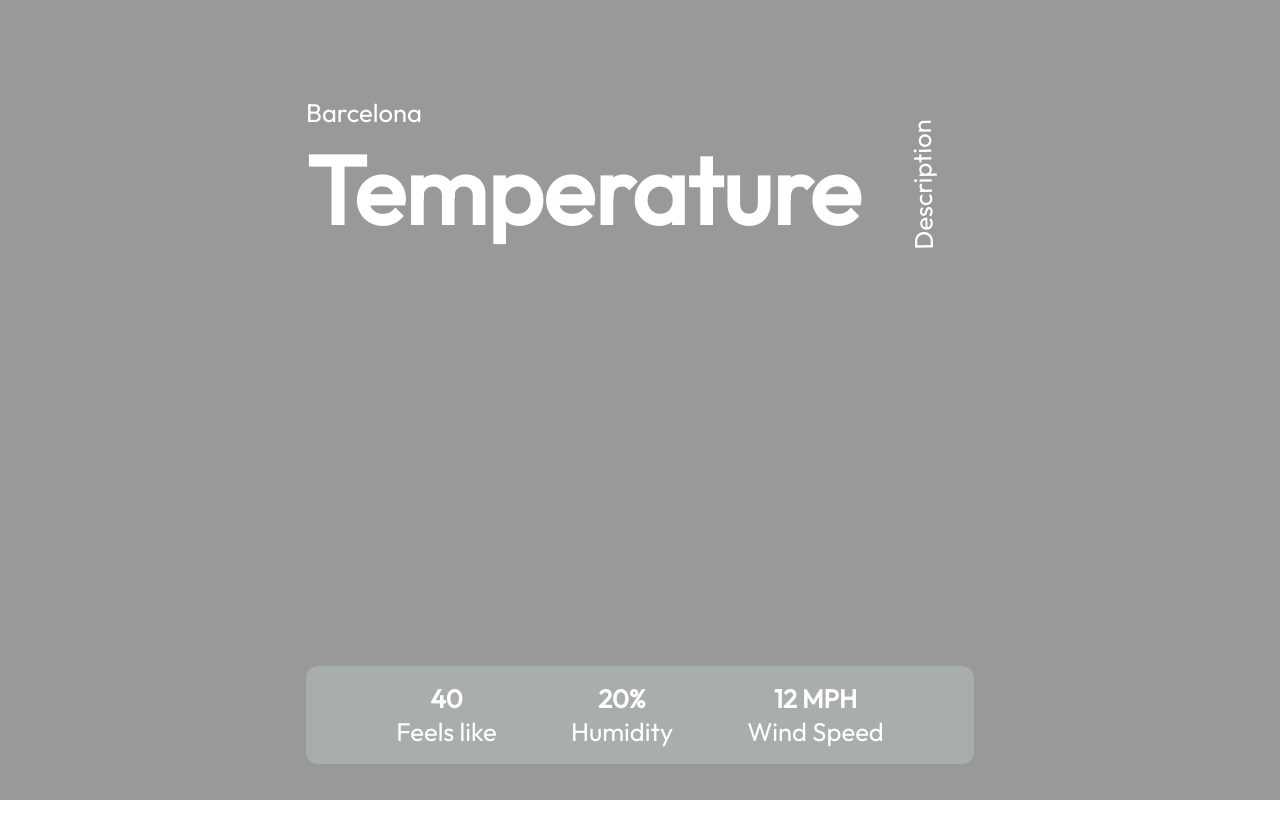
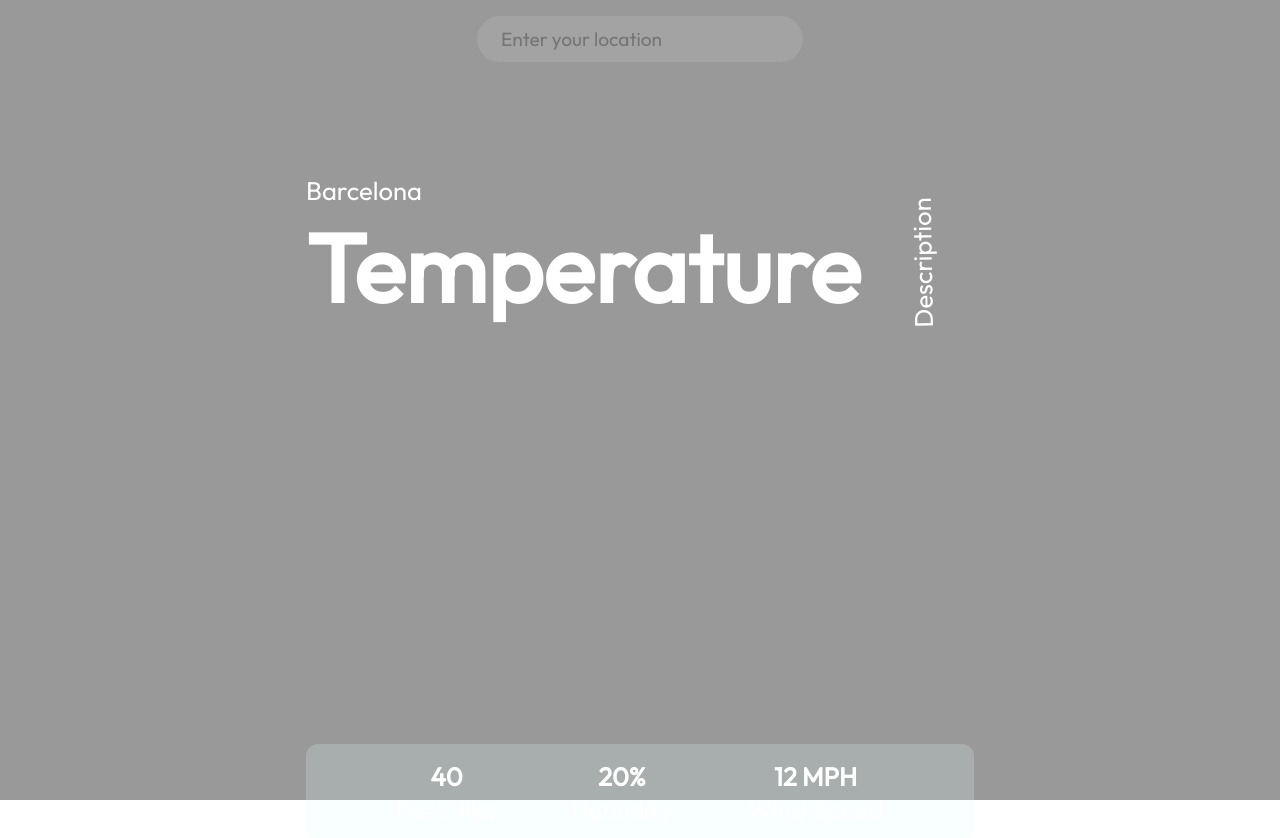
Before and after one commit to mariajbellido/anotherweatherapp, a React (Create React App) app: page / in a window 1280 px wide. Shown: the top 838 px of the page. Before the commit the page ends 800 px from the top, so only its background shows below. Built offline with nearby package versions, Linux system fonts and the light colour scheme.

Commit message:
Adding input, styles and functionality

```diff
--- a/src/App.js
+++ b/src/App.js
@@ -1,11 +1,33 @@
+import React, { useState } from "react";
 import "./styles.css";
 import axios from "axios";
 
 export default function App() {
-  //const url = "https://api.openweathermap.org/data/2.5/weather?q=barcelona&appid=0d035b97a9d8883de99fce56852edb02";
+  const [data, setData] = useState({});
+  const [location, setLocation] = useState("");
+  const url =
+    "https://api.openweathermap.org/data/2.5/weather?q=${location}&appid=0d035b97a9d8883de99fce56852edb02";
+
+  const searchLocation = (event) => {
+    if (event.key === "Enter") {
+      axios.get(url).then((response) => {
+        setData(response.data);
+        console.log(response.data);
+      });
+    }
+  };
 
   return (
     <div className="app">
+      <div className="search">
+        <input
+          value={location}
+          onChange={(event) => setLocation(event.target.value)}
+          onKeyPress={searchLocation}
+          placeholder="Enter your location"
+          type="text"
+        />
+      </div>
       <div className="container">
         <div className="top">
           <div className="location">
--- a/src/styles.css
+++ b/src/styles.css
@@ -37,6 +37,20 @@
   z-index: -1;
 }
 
+.app .search {
+  text-align: center;
+  padding: 1rem;
+}
+
+.app input {
+  padding: 0.7rem 1.5rem;
+  font-size: 1.2rem;
+  border-radius: 25px;
+  outline: none;
+  border: none;
+  font-family: inherit;
+  background: rgba(255, 255, 255, 0.1);
+}
 .container {
   max-width: 700px;
   height: 700px;
```
